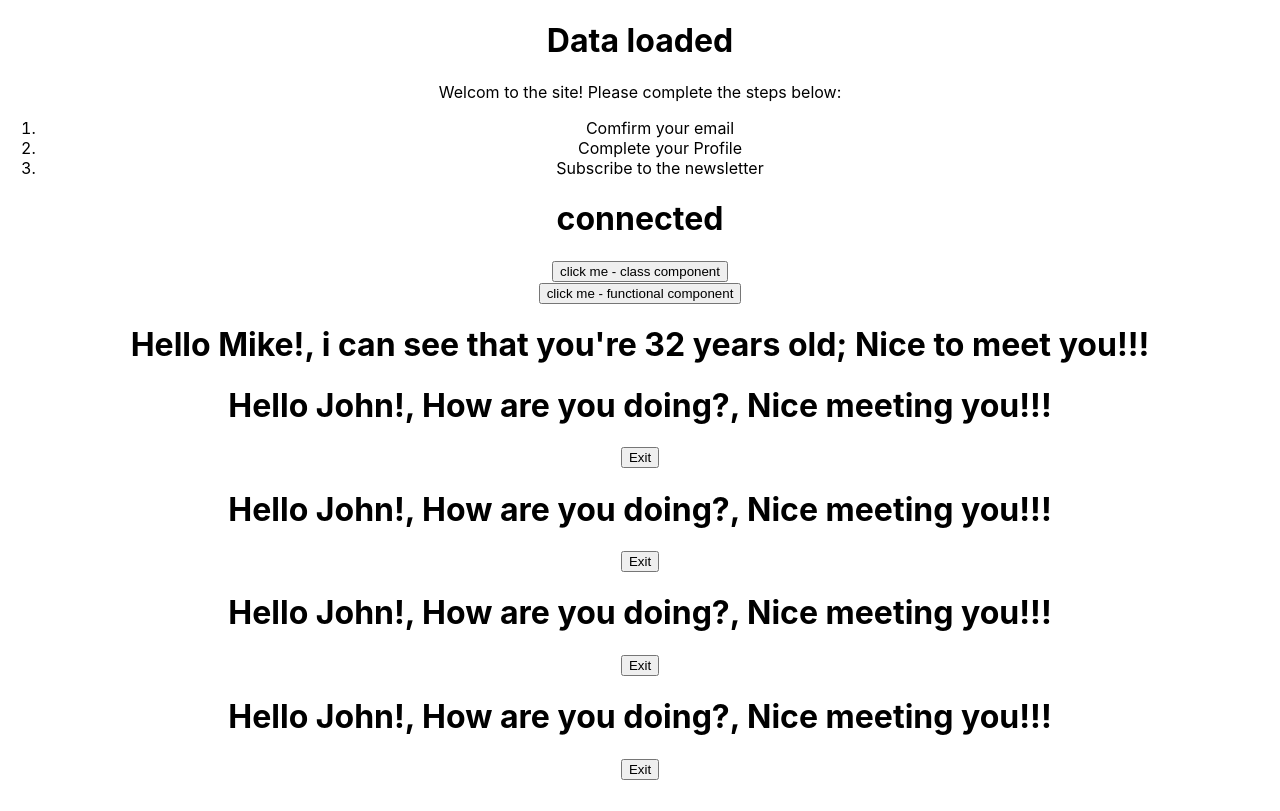
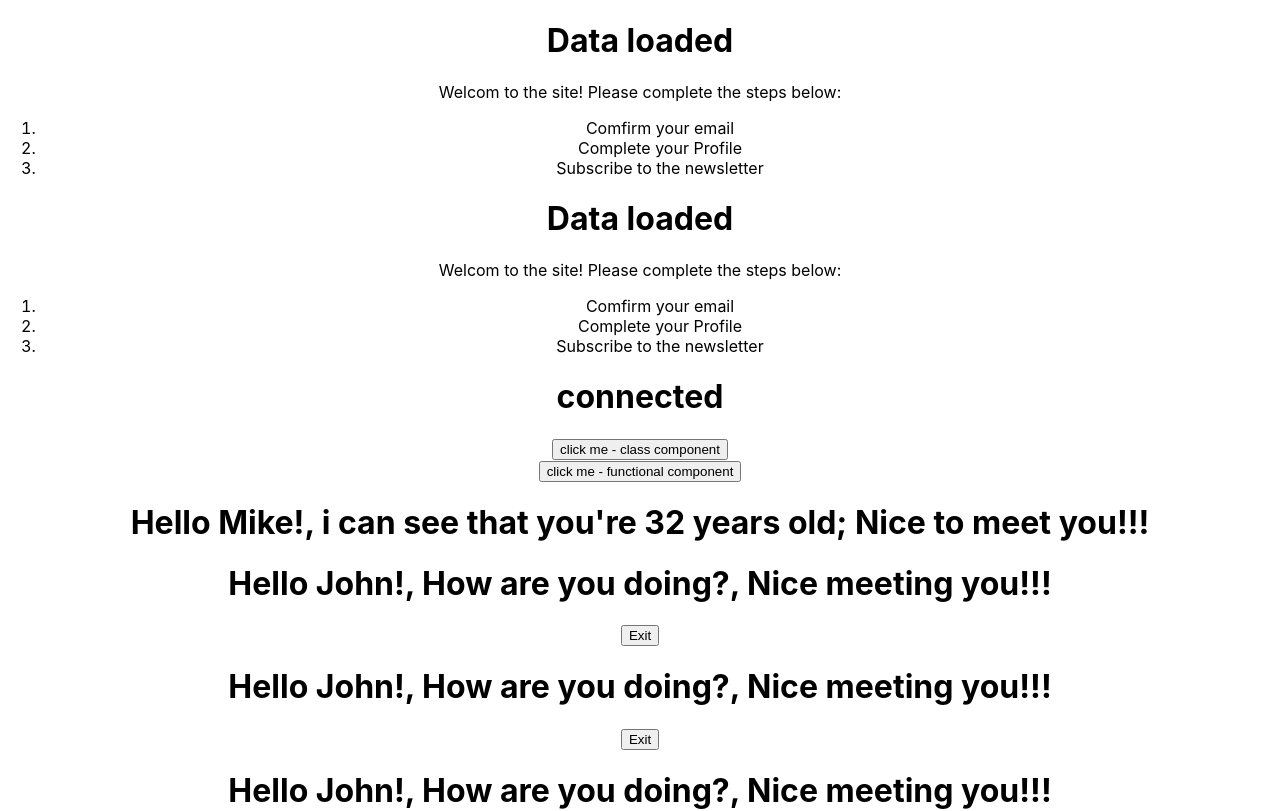
Before and after one commit to Mthabs/gitpod-react, a React (Create React App) app in the folder my-app/: page / in a window 1280 px wide. Shown: the top 811 px of the page. Built offline with nearby package versions, Linux system fonts and the light colour scheme.

Commit message:
add user data and user message components

```diff
--- a/my-app/src/App.js
+++ b/my-app/src/App.js
@@ -1,6 +1,7 @@
 import React from "react";
 import './App.css';
 import ConditionalRenderingClass from './components/ConditionalRenderingClass';
+import ConditionalRenderingClassNested from './components/ConditionalRenderingClassNested';
 import ConditionalRenderingFunctional from './components/ConditionalRenderingFunctional';
 import EventsClass from './components/EventsClass';
 import EventsFunctional from './components/EventsFunctional';
@@ -14,6 +15,7 @@
     return (
         <div className="App">
             <ConditionalRenderingClass />
+            <ConditionalRenderingClassNested />
             <ConditionalRenderingFunctional connected = {true}/>
             <EventsClass />
             <EventsFunctional />
--- /dev/null
+++ b/my-app/src/components/ConditionalRenderingClassNested.js
@@ -0,0 +1,24 @@
+import React, { Component } from 'react';
+import UserMessage from './UserMessage';
+import UserData from './UserData';
+
+export class ConditionalRenderingClassNested extends Component {
+    constructor(props) {
+        super(props);
+
+        this.state = {
+            isLoaded: true,
+            isLoggedIn: true
+        };
+    }
+    render() {
+        return (
+            <div>
+                <UserData isLoaded={this.state.isLoaded} />
+                <UserMessage isLoggedIn={this.state.isLoggedIn} />
+            </div>
+        );
+    }
+}
+
+export default ConditionalRenderingClassNested;
--- /dev/null
+++ b/my-app/src/components/UserData.js
@@ -0,0 +1,11 @@
+import React from 'react';
+
+function UserData(props) {
+    return (
+        <div>
+            <h1> {props.isLoaded ? 'Data loaded' : 'loading...'}</h1>
+        </div>
+    );
+}
+
+export default UserData;
--- /dev/null
+++ b/my-app/src/components/UserMessage.js
@@ -0,0 +1,24 @@
+import React from 'react';
+
+function UserMessage(props) {
+    return (
+        <div>
+            {
+                props.isLoggedIn ? (
+                    <div>
+                        <p>Welcom to the site! Please complete the steps below:</p>
+                        <ol>
+                            <li>Comfirm your email</li>
+                            <li>Complete your Profile</li>
+                            <li>Subscribe to the newsletter</li>
+                        </ol>
+                    </div>
+                ) : (
+                    <p>Please sign in</p>
+                )
+            }
+        </div>
+    );
+}
+
+export default UserMessage;
```
